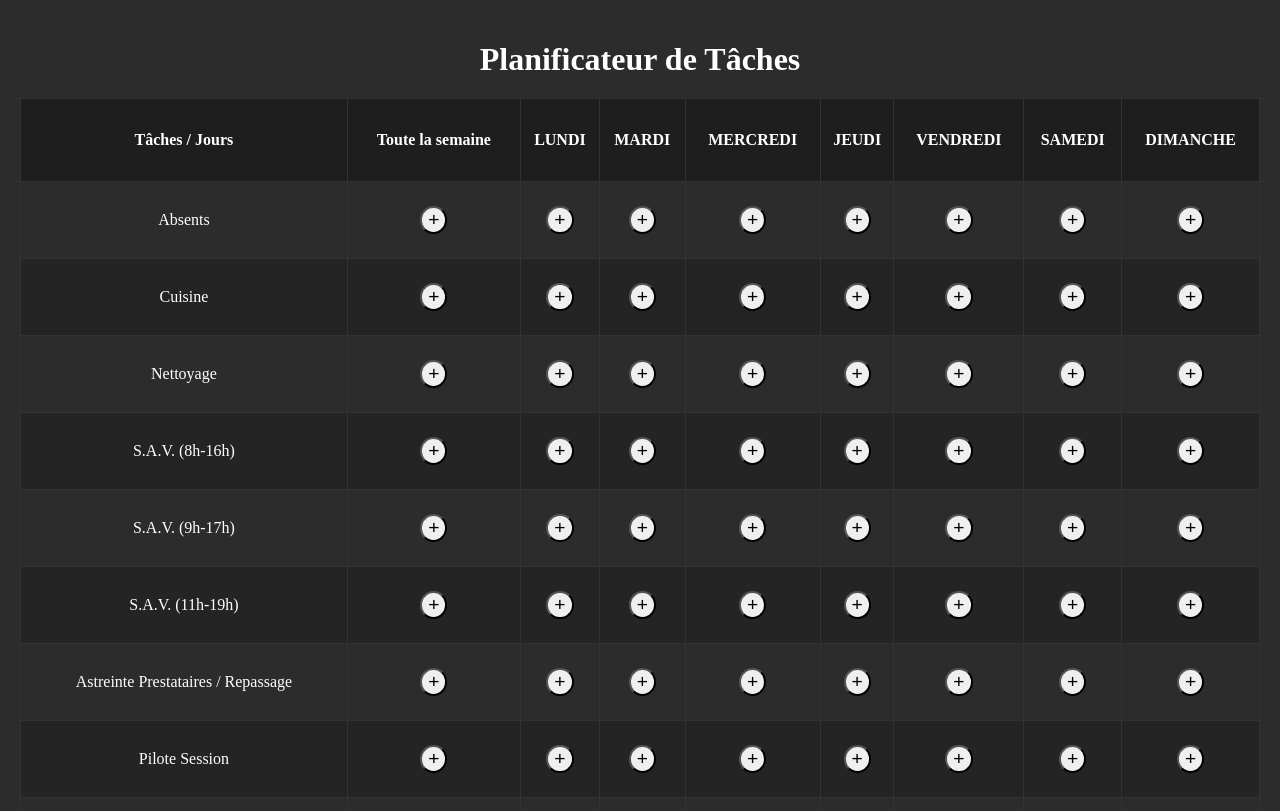
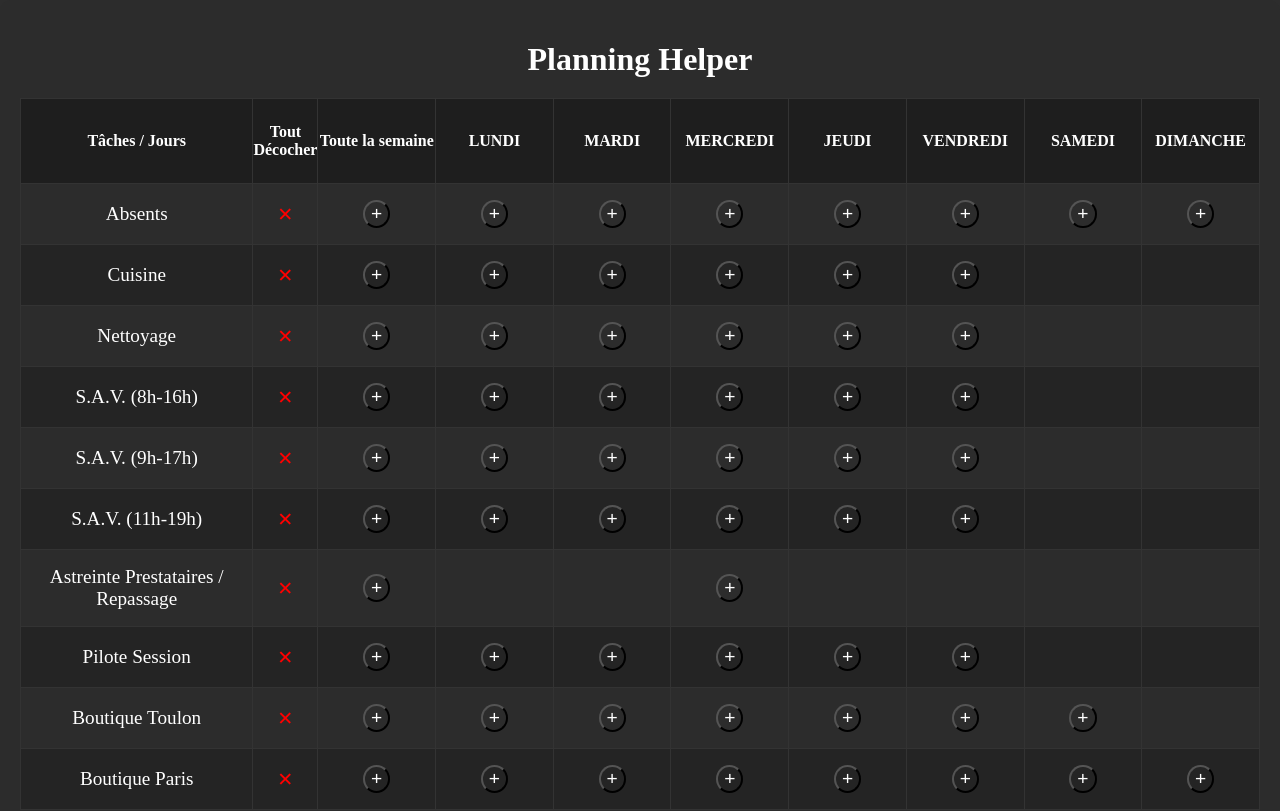
Before and after one commit to LaurentArcos/planner, a React (Create React App) app: page / in a window 1280 px wide. Shown: the top 811 px of the page. Built offline with nearby package versions, Linux system fonts and the light colour scheme.

Commit message:
affichage des noms / tâches et bouton ajouter ou supprimer ok

```diff
--- a/public/index.html
+++ b/public/index.html
@@ -4,14 +4,14 @@
     <meta charset="utf-8" />
     <link rel="icon" href="%PUBLIC_URL%/favicon.ico" />
     <meta
-      name="Seagale Planning Helper"
-      content="Seagale Planning Helper"
+      name="Planning Helper"
+      content="Planning Helper"
     />
     <link rel="apple-touch-icon" href="%PUBLIC_URL%/logo192.png" />
 
     <link rel="manifest" href="%PUBLIC_URL%/manifest.json" />
 
-    <title>Seagale Planning Helper</title>
+    <title>Planning Helper</title>
   </head>
   <body>
     <div id="root"></div>
--- a/src/TaskPlanner.js
+++ b/src/TaskPlanner.js
@@ -194,6 +194,21 @@ const TaskPlanner = () => {
       setSelections(updatedSelections);
   };
 
+  const handleDeselectPerson = (personName, selectionKey) => {
+    const updatedSelections = { ...selections };
+    updatedSelections[selectionKey] = updatedSelections[selectionKey].filter(name => name !== personName);
+    setSelections(updatedSelections);
+};
+
+const handleClearNames = (taskName) => {
+    const updatedSelections = { ...selections };
+    days.forEach(day => {
+        updatedSelections[`${taskName}-${day}`] = [];
+    });
+    setSelections(updatedSelections);
+};
+
+
   const renderModal = () => {
     let eligiblePersons;
 
@@ -213,6 +228,7 @@ const TaskPlanner = () => {
         });
     }
 
+
           return (
             <div className="modal-overlay">
                 <div className="modal">
@@ -221,8 +237,9 @@ const TaskPlanner = () => {
                     {eligiblePersons.map(person => {
                         const isChecked = selections[`Absents-Toute la semaine`]?.includes(person.name) || selections[`${selectedTask.name}-${selectedDay}`]?.includes(person.name);
                         return (
-                            <div key={person.name}>
+                            <div key={person.name}  className='modal-name'>
                                 <input
+
                                     type="checkbox"
                                     id={`modal-${person.name}`}
                                     checked={isChecked}
@@ -237,25 +254,61 @@ const TaskPlanner = () => {
         );
     };
 
+
     const renderTaskTable = () => {
         return (
             <table>
                 <thead>
                     <tr>
                         <th>Tâches / Jours</th>
+                        <th style={{ width: '5%' }}>Tout Décocher</th>
                         {days.map(day => <th key={day}>{day}</th>)}
                     </tr>
                 </thead>
                 <tbody>
                     {tasks.map(task => (
                         <tr key={task.name}>
-                            <td>{task.name}</td>
+                            <td>
+                                <div>{task.name}</div>
+                            </td>
+                            <td>
+                                <div>
+                                    <span
+                                        className="deselect-button"
+                                        onClick={() => handleClearNames(task.name)}
+                                    >
+                                        &#10005;
+                                    </span>
+                                </div>
+                            </td>
                             {days.map(day => (
-                                <td key={`${task.name}-${day}`}>
-                                    <button className='button-add' onClick={() => handleOpenModal(task, day)}>+</button>
-                                    <div>
-                                        {selections[`${task.name}-${day}`]?.map(name => <div key={name}>{name}</div>)}
-                                    </div>
+                                <td style={{ width: '9.5%' }} key={`${task.name}-${day}`}>
+                                    {day === "Toute la semaine" || task.days.includes(day) ? (
+                                        <>
+                                            <button
+                                                className='button-add'
+                                                onClick={() => handleOpenModal(task, day)}
+                                            >
+                                                +
+                                            </button>
+                                            <div>
+                                                {selections[`${task.name}-${day}`]?.map(name => (
+                                                    <div key={name}>
+                                                        {name}
+                                                        <span
+                                                            className="deselect-button"
+                                                            onClick={() => handleDeselectPerson(name, `${task.name}-${day}`)}
+                                                        >
+                                                            &#10005;
+                                                        </span>
+                                                    </div>
+                                                ))}
+                                            </div>
+                                        </>
+                                    ) : (
+                                        // Si le jour n'est pas autorisé, grisez le bouton
+                                        <div></div>
+                                    )}
                                 </td>
                             ))}
                         </tr>
@@ -267,7 +320,7 @@ const TaskPlanner = () => {
 
     return (
         <div className="task-planner">
-            <h1>Planificateur de Tâches</h1>
+            <h1>Planning Helper</h1>
             {renderTaskTable()}
             {showModal && renderModal()}
         </div>
--- a/src/_TaskPlanner.scss
+++ b/src/_TaskPlanner.scss
@@ -27,11 +27,12 @@
 
     th {
         background-color: #1e1e1e;
-        padding: 2rem 0;
+        padding: 1.5rem 0;
     }
 
     td {
-    padding: 1.5rem 0;
+    padding: 1rem 0;
+    font-size: 1.2rem;
 }
 
     tr:nth-child(even) {
@@ -40,7 +41,7 @@
   }
 
   .button {
-    background-color: #323232;
+    background-color: #c52c2c;
     color: white;
     border: none;
     padding: 10px 20px;
@@ -54,6 +55,8 @@
   }
 
   .button-add {
+    background: none;
+    color: white;
     border-radius: 50%;
     font-size: 1.2rem;
     cursor: pointer;
@@ -61,6 +64,15 @@
 
     &:hover {
         background-color: #009c22;
+        scale: 1.2;
+    }
+}
+
+    .deselect-button {
+        color: red;
+        padding: 0 1rem;
+        cursor: pointer;
+    &:hover {
         scale: 1.2;
     }
 }
@@ -99,4 +111,19 @@
           color: white;
       }
   }
+
 }
+.modal-name {
+  font-size: 1.2rem;
+  margin: 0.5rem;
+  padding-left: 1rem;
+}
+
+input {
+    margin-right: 1rem;
+}
+
+.close-button {
+    font-size: 2rem;
+    font-weight: bold;
+}
```
Also changed, not shown: 1 other file (tests, documents, lock files or other folders).
